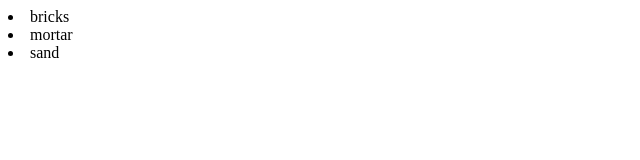
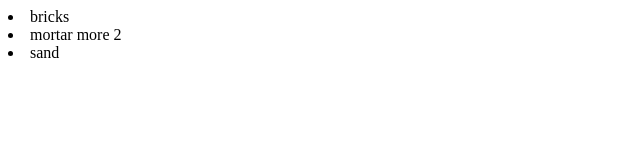
Before and after one commit to niroshann/GitTestRepo, a plain HTML site: page index.html in a window 1280 px wide. Shown: the full height of the page, 0-640 px from the left. Drawn offline with Linux system fonts and the light colour scheme.

Commit message:
modified line 5 of index.html

```diff
--- a/index.html
+++ b/index.html
@@ -2,7 +2,7 @@
 <body>
 	<div>
 		<li>bricks</li>
-		<li>mortar</li>
+		<li>mortar more 2</li>
 		<li>sand</li>
 	</div>
 </body>
```
